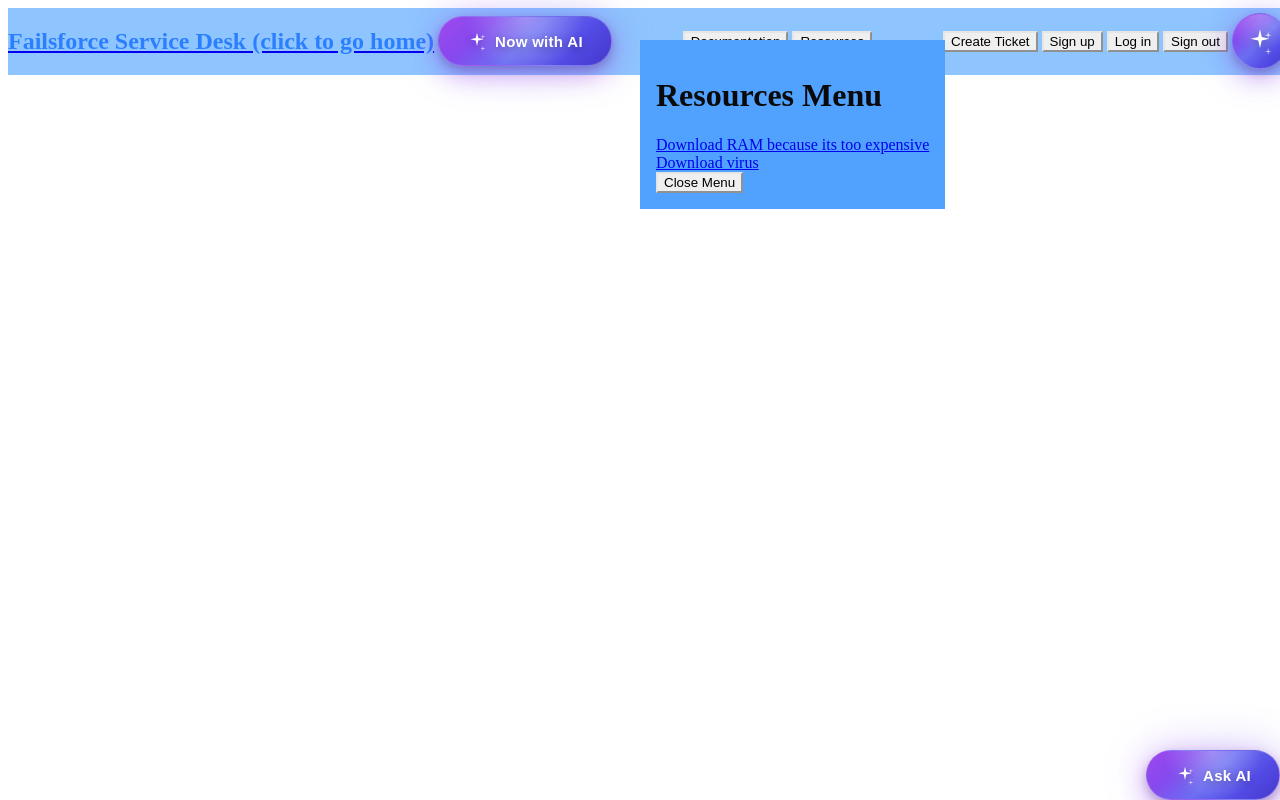
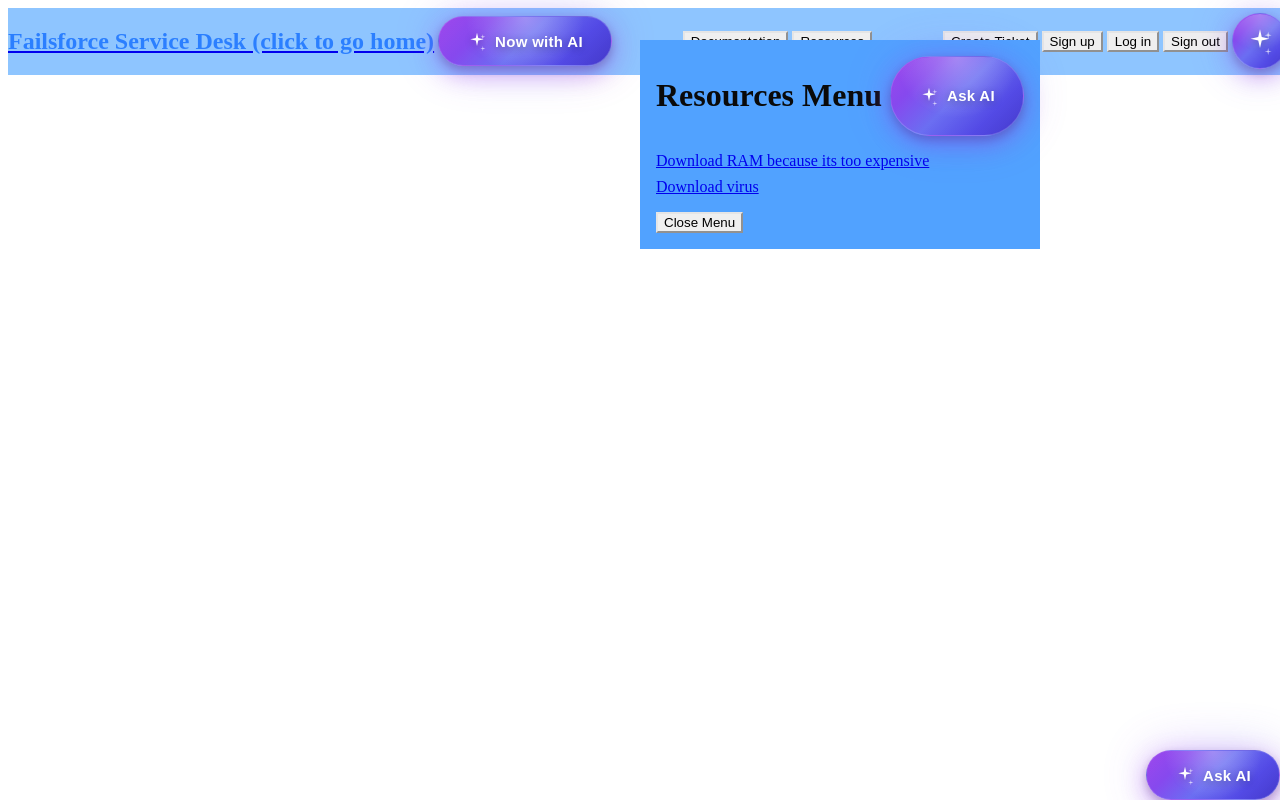
Before and after one commit to ingoau/service-table, a Next.js app: page / in a window 1280 px wide. Both pictures are taken after a click on the button "Resources". Built offline with nearby package versions, Linux system fonts and the light colour scheme.

Commit message:
add ai to menu

```diff
--- a/components/navbar.tsx
+++ b/components/navbar.tsx
@@ -77,8 +77,11 @@
               ease: "linear",
             }}
           >
-            <h1>Resources Menu</h1>
-            <div className="flex flex-col">
+            <div className="flex flex-row gap-2">
+              {" "}
+              <h1>Resources Menu</h1> <AIButton />
+            </div>
+            <div className="flex flex-col gap-2 py-4">
               <a href="https://downloadmoreram.com/">
                 Download RAM because its too expensive
               </a>
```
